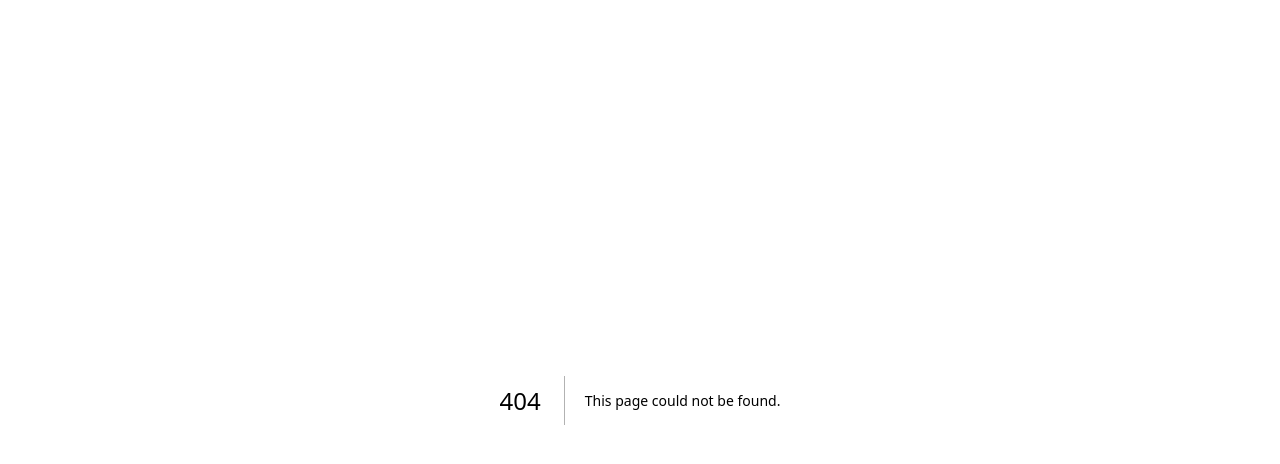
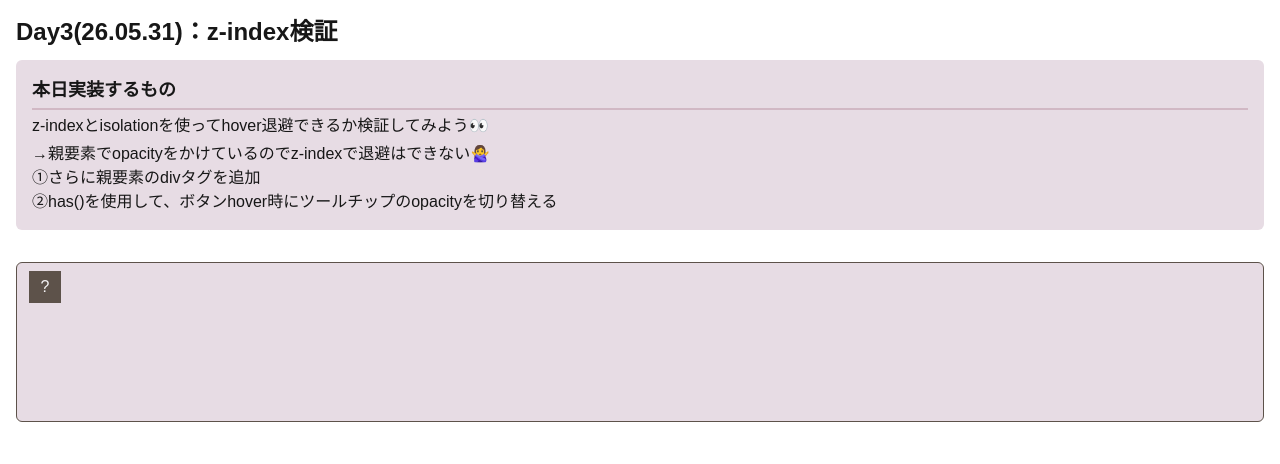
Before and after one commit to mumu-r-i/yoru-coding, a Next.js app: page /css/zindex in a window 1280 px wide. Before the commit this address had no page. Shown: the top 464 px of the page. Built offline with nearby package versions, Linux system fonts and the light colour scheme.

Commit message:
Modify(250531-zindex-learn):ホバー時にopacity-60になるカードと、ツールチップを実装

```diff
--- /dev/null
+++ b/src/app/css/zindex/page.tsx
@@ -0,0 +1,6 @@
+import { Zindex } from "@/features/css/zindex";
+import { ShoppingCartUi } from "@/features/react/shopping_cart_ui";
+
+export default function ZindexPage() {
+  return <Zindex />;
+}
--- /dev/null
+++ b/src/features/css/zindex/components/card-ui.tsx
@@ -0,0 +1,12 @@
+import { createPortal } from "react-dom";
+import { ToolTip } from "./tool-tip";
+
+export const CardUi = () => {
+  return (
+    <div className="px-3 py-2 h-40 rounded-md w-full border border-deepMocha hover:opacity-60 bg-lavenderCloud peer-hover:opacity-60">
+      <button className="show-tool-tip h-8 w-8 p-1 bg-deepMocha text-lilacMist hover:opacity-60">
+        ?
+      </button>
+    </div>
+  );
+};
--- /dev/null
+++ b/src/features/css/zindex/components/tool-tip.tsx
@@ -0,0 +1,7 @@
+export const ToolTip = () => {
+  return (
+    <div className="tool-tip absolute top-2 left-14 h-10 flex items-center p-2 bg-lilacMist rounded-md opacity-0 pointer-events-none transition-opacity duration-100">
+      見つかった！🐰
+    </div>
+  );
+};
--- /dev/null
+++ b/src/features/css/zindex/constants/index.tsx
@@ -0,0 +1,4 @@
+export const ZINDEX_CONSTANTS = {
+  PAGE_TITLE: "Day3(26.05.31)：z-index検証",
+  REQUIREMENTS_TITLE: "本日実装するもの",
+} as const;
--- /dev/null
+++ b/src/features/css/zindex/index.tsx
@@ -0,0 +1,36 @@
+"use client";
+import { CardUi } from "./components/card-ui";
+import { ZINDEX_CONSTANTS } from "./constants";
+import { ToolTip } from "./components/tool-tip";
+
+export const Zindex = () => {
+  return (
+    <div className="flex flex-col gap-8 p-4 h-dvh">
+      <div className="flex flex-col gap-3">
+        <h1 className="text-2xl font-bold">{ZINDEX_CONSTANTS.PAGE_TITLE}</h1>
+
+        <div className="p-4 flex flex-col rounded-md bg-lavenderCloud gap-1">
+          <p className="text-lg font-bold">
+            {ZINDEX_CONSTANTS.REQUIREMENTS_TITLE}
+          </p>
+
+          <div className="w-full border-dustyRose border" />
+
+          <p>z-indexとisolationを使ってhover退避できるか検証してみよう👀</p>
+          <p>
+            →親要素でopacityをかけているのでz-indexで退避はできない🙅‍♀️
+            <br />
+            ①さらに親要素のdivタグを追加
+            <br />
+            ②has()を使用して、ボタンhover時にツールチップのopacityを切り替える
+          </p>
+        </div>
+      </div>
+
+      <div className="relative has-[.show-tool-tip:hover]:[&_.tool-tip]:opacity-100">
+        <CardUi />
+        <ToolTip />
+      </div>
+    </div>
+  );
+};
```
